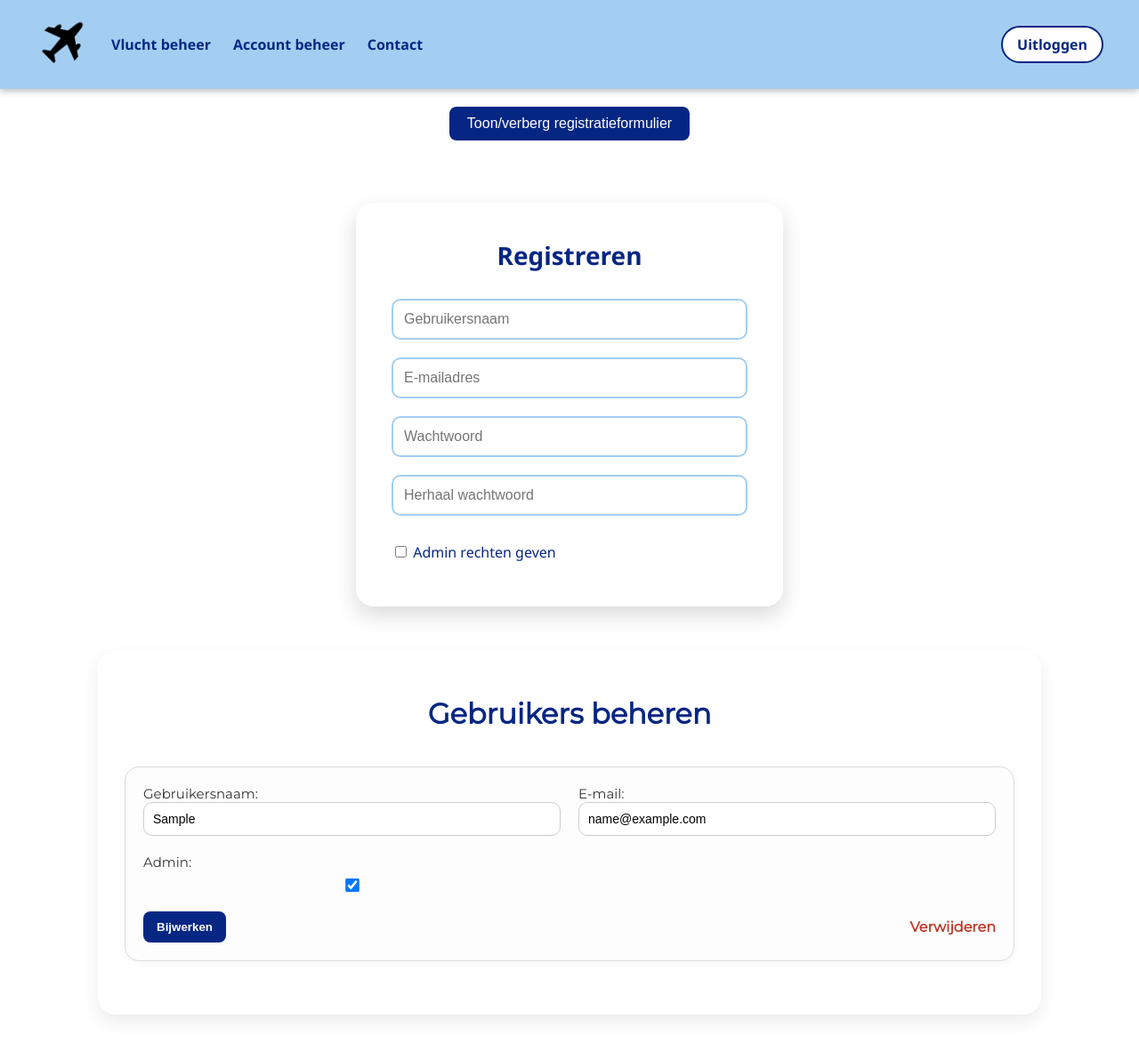
After one commit to RubenIJ/Webapp2, a PHP site: page /admin/account-beheer.php in a window 1280 px wide. The commit adds this page. Shown: the whole page at 89% size. Run offline with PHP 8.4, Linux system fonts and the light colour scheme; tables that the repository leaves empty or names only in its code hold one stand-in row (values such as "Sample post").

Commit message:
admin 90% af

```diff
--- /dev/null
+++ b/html/admin/account-beheer.php
@@ -0,0 +1,136 @@
+<?php
+session_start();
+require_once '../components/config.php';
+
+$melding = '';
+
+// Gebruiker verwijderen
+if (isset($_GET['verwijder'])) {
+    $id = intval($_GET['verwijder']);
+    $stmt = $pdo->prepare("DELETE FROM gebruikers WHERE id = ?");
+    $stmt->execute([$id]);
+    header("Location: gebruiker-beheer.php");
+    exit;
+}
+
+// Gebruiker registreren
+if ($_SERVER['REQUEST_METHOD'] === 'POST' && !isset($_POST['update'])) {
+    $gebruikersnaam = $_POST['gebruikersnaam'] ?? '';
+    $email = $_POST['email'] ?? '';
+    $wachtwoord = $_POST['wachtwoord'] ?? '';
+    $herhaal = $_POST['herhaal_wachtwoord'] ?? '';
+    $admin = isset($_POST['admin']) ? 1 : 0;
+
+    if ($gebruikersnaam && $email && $wachtwoord && $wachtwoord === $herhaal) {
+        $hash = password_hash($wachtwoord, PASSWORD_DEFAULT);
+        $stmt = $pdo->prepare("INSERT INTO gebruikers (gebruikersnaam, email, wachtwoord, admin) VALUES (?, ?, ?, ?)");
+        $stmt->execute([$gebruikersnaam, $email, $hash, $admin]);
+        $melding = "Gebruiker succesvol toegevoegd.";
+    } else {
+        $melding = "Fout: controleer of alles is ingevuld en de wachtwoorden overeenkomen.";
+    }
+}
+
+// Gebruiker bijwerken
+if (isset($_POST['update'])) {
+    $id = $_POST['id'];
+    $gebruikersnaam = $_POST['gebruikersnaam'];
+    $email = $_POST['email'];
+    $admin = isset($_POST['admin']) ? 1 : 0;
+
+    $stmt = $pdo->prepare("UPDATE gebruikers SET gebruikersnaam=?, email=?, admin=? WHERE id=?");
+    $stmt->execute([$gebruikersnaam, $email, $admin, $id]);
+    header("Location: gebruiker-beheer.php");
+    exit;
+}
+
+// Haal alle gebruikers op
+$stmt = $pdo->query("SELECT * FROM gebruikers ORDER BY id ASC");
+$gebruikers = $stmt->fetchAll(PDO::FETCH_ASSOC);
+?>
+
+
+<!DOCTYPE html>
+<html lang="nl">
+<head>
+    <meta charset="UTF-8">
+    <title>Gebruikersbeheer</title>
+    <link rel="stylesheet" href="../css/styling.css">
+    <link rel="stylesheet" href="../css/xing.css">
+    <link rel="stylesheet" href="../css/admin-gebruiker-beheer.css">
+    <link rel="stylesheet" href="https://cdnjs.cloudflare.com/ajax/libs/font-awesome/6.5.0/css/all.min.css">
+    <link href="https://fonts.googleapis.com/css?family=Montserrat" rel="stylesheet">
+</head>
+<body>
+<header>
+    <?php require("../components/admin-header.php"); ?>
+</header>
+<button id="toggleRegistreer">Toon/verberg registratieformulier</button>
+
+<div class="registreer-container">
+    <div class="registreer-box">
+        <h2>Registreren</h2>
+        <form method="POST" class="registreer-form">
+            <input type="text" name="gebruikersnaam" placeholder="Gebruikersnaam" required>
+            <input type="email" name="email" placeholder="E-mailadres" required>
+            <input type="password" name="wachtwoord" placeholder="Wachtwoord" required>
+            <input type="password" name="herhaal_wachtwoord" placeholder="Herhaal wachtwoord" required>
+
+            <label style="margin: 10px 0;">
+                <input type="checkbox" name="admin">
+                Admin rechten geven
+            </label>
+        </form>
+
+        <?php if (!empty($melding)): ?>
+            <div class="registreer-melding"><?= htmlspecialchars($melding) ?></div>
+        <?php endif; ?>
+    </div>
+</div>
+
+
+<main class="admin-gebruikers-container">
+    <h1>Gebruikers beheren</h1>
+
+    <?php foreach ($gebruikers as $gebruiker): ?>
+        <form method="post" class="admin-gebruiker-form">
+            <input type="hidden" name="id" value="<?= htmlspecialchars($gebruiker['id']) ?>">
+
+            <label>
+                Gebruikersnaam:
+                <input type="text" name="gebruikersnaam" value="<?= htmlspecialchars($gebruiker['gebruikersnaam']) ?>">
+            </label>
+
+            <label>
+                E-mail:
+                <input type="email" name="email" value="<?= htmlspecialchars($gebruiker['email']) ?>">
+            </label>
+
+            <label>
+                Admin:
+                <input type="checkbox" name="admin" <?= $gebruiker['admin'] ? 'checked' : '' ?>>
+            </label>
+
+            <div class="form-buttons">
+                <button type="submit" name="update">Bijwerken</button>
+                <a href="?verwijder=<?= $gebruiker['id'] ?>" onclick="return confirm('Weet je zeker dat je deze gebruiker wilt verwijderen?')">Verwijderen</a>
+            </div>
+        </form>
+    <?php endforeach; ?>
+</main>
+</body>
+<script>
+    document.addEventListener('DOMContentLoaded', function () {
+        const toggleBtn = document.getElementById('toggleRegistreer');
+        const container = document.querySelector('.registreer-container');
+
+        toggleBtn.addEventListener('click', function () {
+            container.classList.toggle('verborgen');
+            toggleBtn.textContent = container.classList.contains('verborgen')
+                ? 'Toon registratieformulier'
+                : 'Verberg registratieformulier';
+        });
+    });
+</script>
+
+</html>
--- /dev/null
+++ b/html/components/admin-header.php
@@ -0,0 +1,15 @@
+<header>
+    <nav class="nav">
+        <div class="links">
+            <div class="logo">
+                <a href="../admin/admin.php"><img src="../fotos/logo.png" alt="Logo"></a>
+            </div>
+            <a href="../admin/vlucht-beheer.php">Vlucht beheer</a>
+            <a href="../admin/account-beheer.php">Account beheer</a>
+            <a href="../admin/contact.php">Contact</a>
+        </div>
+        <div class="login-links">
+            <a href="../login/logout.php">Uitloggen</a>
+        </div>
+    </nav>
+</header>
--- a/html/css/styling.css
+++ b/html/css/styling.css
@@ -527,3 +527,211 @@ header {
     color: #062683;
     font-size: 14px;
 }
+
+.admin-container {
+    padding: 20px;
+    max-width: 1000px;
+    margin: auto;
+}
+
+.admin-contact-tabel {
+    width: 100%;
+    border-collapse: collapse;
+    margin-top: 20px;
+}
+
+.admin-contact-tabel th,
+.admin-contact-tabel td {
+    border: 1px solid #ccc;
+    padding: 10px;
+    text-align: left;
+}
+
+.admin-contact-tabel th {
+    background-color: #f2f2f2;
+}
+
+
+/* admin voor vlucht beheer*/
+
+.admin-vlucht-container {
+    max-width: 1000px;
+    margin: 50px auto;
+    padding: 30px;
+    background-color: #ffffff;
+    border-radius: 20px;
+    box-shadow: 0 8px 20px rgba(0, 0, 0, 0.08);
+}
+
+.admin-vlucht-container h1 {
+    text-align: center;
+    margin-bottom: 40px;
+    font-size: 28px;
+    color: #062683;
+}
+
+/* Styling voor elk individueel vluchtkaartje */
+.admin-vlucht-form {
+    display: grid;
+    grid-template-columns: 1fr 1fr;
+    gap: 20px;
+    padding: 20px;
+    margin-bottom: 30px;
+    background-color: #fdfdfd;
+    border: 1px solid #ddd;
+    border-radius: 16px;
+    box-shadow: 0 2px 8px rgba(0, 0, 0, 0.04);
+}
+
+.admin-vlucht-form label {
+    display: flex;
+    flex-direction: column;
+    font-weight: 500;
+    font-size: 15px;
+    color: #333;
+}
+
+.admin-vlucht-form input {
+    margin-top: 6px;
+    padding: 10px;
+    border: 1px solid #ccc;
+    border-radius: 10px;
+    font-size: 14px;
+    transition: border-color 0.2s ease-in-out;
+}
+
+.admin-vlucht-form input:focus {
+    border-color: #062683;
+    outline: none;
+}
+
+/* Knoppen */
+.admin-vlucht-form button {
+    grid-column: span 2;
+    padding: 12px 15px;
+    background-color: #062683;
+    color: white;
+    border: none;
+    border-radius: 10px;
+    cursor: pointer;
+    font-weight: bold;
+    font-size: 15px;
+    transition: background-color 0.2s ease-in-out;
+}
+
+.admin-vlucht-form button:hover {
+    background-color: #041f5d;
+}
+
+.admin-vlucht-form a {
+    grid-column: span 2;
+    text-align: center;
+    display: inline-block;
+    margin-top: 10px;
+    color: #c0392b;
+    text-decoration: none;
+    font-weight: bold;
+}
+
+.admin-vlucht-form a:hover {
+    text-decoration: underline;
+}
+/* account beheer */
+.admin-gebruikers-container {
+    max-width: 1000px;
+    margin: 50px auto;
+    padding: 30px;
+    background-color: #fff;
+    border-radius: 20px;
+    box-shadow: 0 8px 20px rgba(0, 0, 0, 0.08);
+    font-family: 'Montserrat', sans-serif;
+}
+
+.admin-gebruikers-container h1 {
+    text-align: center;
+    margin-bottom: 40px;
+    color: #062683;
+}
+
+.admin-gebruiker-form {
+    display: grid;
+    grid-template-columns: 1fr 1fr;
+    gap: 20px;
+    padding: 20px;
+    margin-bottom: 30px;
+    border: 1px solid #ddd;
+    border-radius: 16px;
+    background-color: #fdfdfd;
+    box-shadow: 0 2px 8px rgba(0, 0, 0, 0.04);
+}
+
+.admin-gebruiker-form label {
+    display: flex;
+    flex-direction: column;
+    font-weight: 500;
+    font-size: 15px;
+    color: #333;
+}
+
+.admin-gebruiker-form input[type="text"],
+.admin-gebruiker-form input[type="email"] {
+    padding: 10px;
+    border: 1px solid #ccc;
+    border-radius: 10px;
+    font-size: 14px;
+}
+
+.admin-gebruiker-form input[type="checkbox"] {
+    margin-top: 10px;
+    transform: scale(1.2);
+}
+
+.form-buttons {
+    grid-column: span 2;
+    display: flex;
+    justify-content: space-between;
+    align-items: center;
+}
+.verborgen {
+    display: none;
+}
+
+.form-buttons button {
+
+    padding: 10px 15px;
+    background-color: #062683;
+    color: white;
+    border: none;
+    border-radius: 8px;
+    cursor: pointer;
+    font-weight: bold;
+}
+
+.form-buttons button:hover {
+    background-color: #041f5d;
+}
+
+.form-buttons a {
+    color: #c0392b;
+    text-decoration: none;
+    font-weight: bold;
+}
+
+.form-buttons a:hover {
+    text-decoration: underline;
+}
+#toggleRegistreer {
+    display: block;
+    margin: 20px auto;
+    padding: 10px 20px;
+    background-color: #062683;
+    color: white;
+    border: none;
+    border-radius: 8px;
+    font-size: 16px;
+    cursor: pointer;
+}
+
+#toggleRegistreer:hover {
+    background-color: #041f5d;
+}
```
Also changed, not shown: html/admin/admin.php (+53 -0 lines), html/admin/contact.php (added, +65 -0 lines), html/admin/vlucht-beheer.php (added, +75 -0 lines), html/booking/booking.php (added, +19 -0 lines), html/components/gebruiker-header.php (added, +35 -0 lines), html/components/header.php (+5 -3 lines), html/gebruiker-paginas/profiel.php (+2 -45 lines), html/fotos/account.png (added), html/fotos/contact.jpg (added), html/fotos/vlucht.jpg (added).
